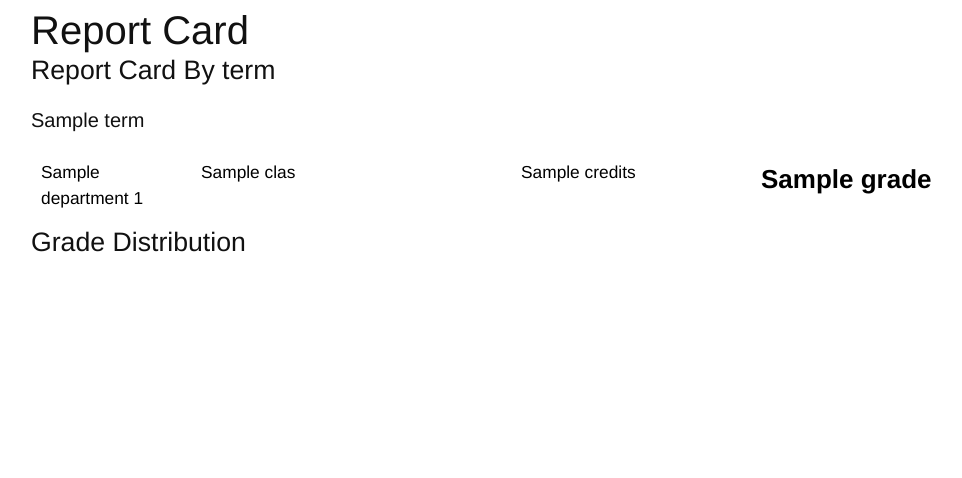
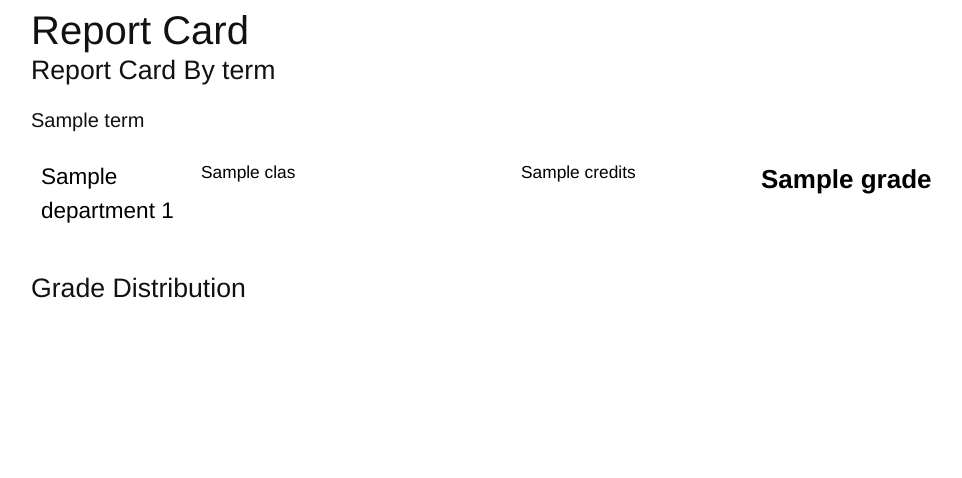
Before and after one commit to thedjpetersen/reggit, a Django app: template transcript/templates/transcript/report_card.html in a window 1280 px wide. Shown: the part 88-566 px from the top of the page, without its empty margins (134-1096 px from the left). Run offline with Django 3.2, Linux system fonts and the light colour scheme; the template is opened without the code that fills it: most values are stand-ins (such as "Sample title", 1, 10 or a date in 2020).

Commit message:
Improved report card

```diff
--- a/site_media/stylesheets/report_card.css
+++ b/site_media/stylesheets/report_card.css
@@ -1,5 +1,5 @@
-h3{
-  margin-top:1em;
+.group{
+  margin-bottom:30px;
 }
 
 .report-class{
@@ -7,6 +7,10 @@ h3{
 }
 
 .report-class span{
+  font-size:1.3em;
+}
+
+.cn{
   font-size:1.3em;
 }
 
--- a/transcript/templates/transcript/report_card.html
+++ b/transcript/templates/transcript/report_card.html
@@ -11,9 +11,10 @@
   {% for term in term_groups %}
     {% for term_name, group in term.items %}
       <h3>{{term_name}}</h3>
+      <div class="group span-24 last">
       {% for class in group %}
         <div class="span-24 last report-class">
-          <div class="span-4">
+          <div class="span-4 cn">
             <span>{{class.department}} {{class.number}}</span>
           </div>
           <div class="span-8">
@@ -27,6 +28,7 @@
           </div>
         </div>
       {% endfor %}
+    </div>
     {% endfor %}
   {% endfor%}
   <h2>Grade Distribution</h2>
```
